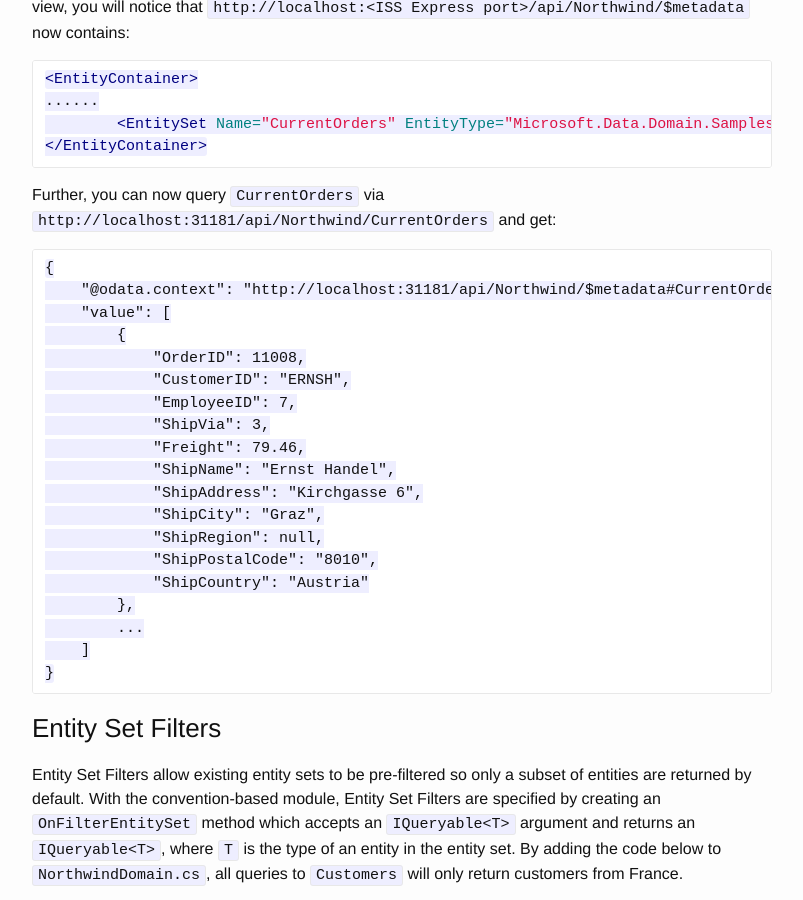
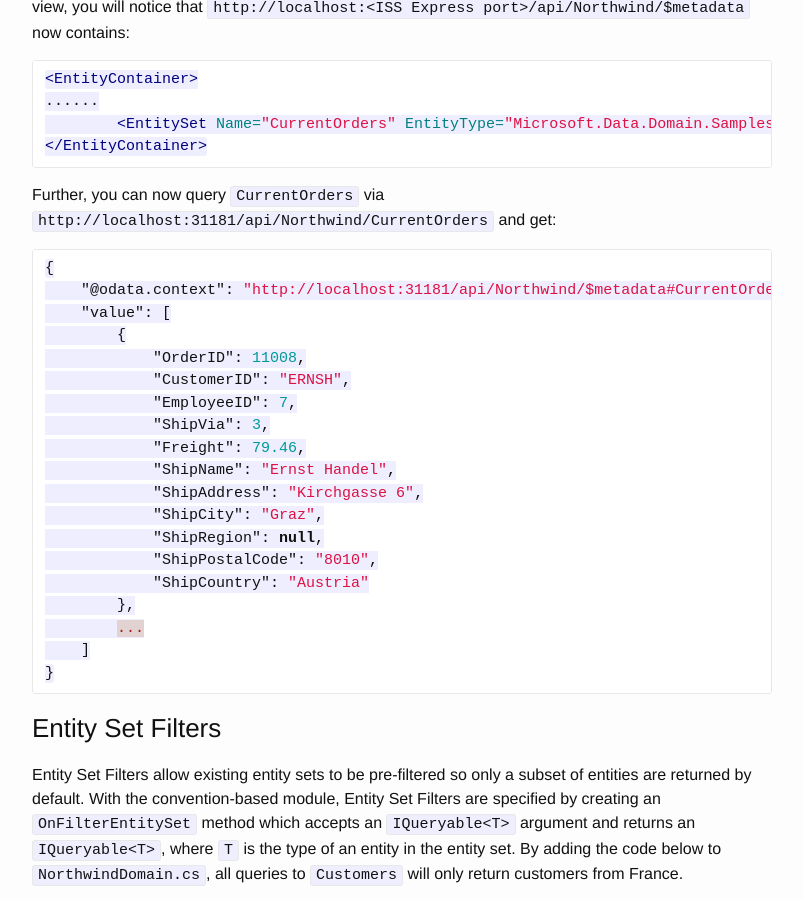
Before and after one commit to OData/RESTier, a Jekyll site: the page built from _posts/2015-01-26-Getting-Started-Part-2.md, in a window 1280 px wide and 900 px high, scrolled down 2899 px. Shown: the whole window, without its empty margins (238-1041 px from the left). Built offline with Jekyll 4.4.1, drawn with Linux system fonts in a browser that asks for light colours; comment, search, counter and statistics services are not loaded; part of the change alters nothing that is shown.

Commit message:
Update RESTier getting started doc format

````diff
--- a/_posts/2015-01-26-Getting-Started-Part-2.md
+++ b/_posts/2015-01-26-Getting-Started-Part-2.md
@@ -5,13 +5,14 @@ description: ""
 category: Getting Started
 ---
 
-This is the second part of a tutorial for a RESTier sample service based on the [Northwind database](http://msdn.microsoft.com/en-us/library/8b6y4c7s.aspx). Here we introduce rich domain logic while bridging the feature gap between [Web API OData](http://www.asp.net/web-api/overview/odata-support-in-aspnet-web-api/odata-v4/create-an-odata-v4-endpoint) and the [previous tutorial](https://github.com/OData/RESTier/wiki/Getting-started---Basic-Tutorial).
+This is the second part of a tutorial for a RESTier sample service based on the [Northwind database](http://msdn.microsoft.com/en-us/library/8b6y4c7s.aspx). Here we introduce rich domain logic while bridging the feature gap between [Web API OData](http://www.asp.net/web-api/overview/odata-support-in-aspnet-web-api/odata-v4/create-an-odata-v4-endpoint) and the [previous tutorial](http://odata.github.io/RESTier/Getting-Started-Part-1/).
 
 ## Fallback to Web API OData
 RESTier is currently a preview release, so there remain features that are not yet natively supported. For example, CUD (Create, Update, Delete) operations are only supported for top-level entities. Given these limitations, we provide ways to fallback to Web API OData to fill these feature gaps. In doing so, we also demonstrate the core methods for extending RESTier in the future.
 
 ### Attribute Routing
 Attribute Routing allows [an entity's property to be accessed directly via a unique URL](http://docs.oasis-open.org/odata/odata/v4.0/errata02/os/complete/part2-url-conventions/odata-v4.0-errata02-os-part2-url-conventions-complete.html#_Toc406398085), so that the value can be directly retrieved or updated. While Attribute Routing isn't yet supported by RESTier, you can fall back to Web API OData in order to add this functionality. To do so, add the code below to `NorthwindController.cs`.
+
 ```csharp
 using Microsoft.Restier.WebApi;
 using RESTierDemo.Models;
@@ -60,6 +61,7 @@ public IHttpActionResult UpdateProductUnitPrice(int key, [FromBody]decimal price
     return Ok(price);
 }
 ```
+
 **Enable Entity Counts**
 
 Entity counts are not currently supported by the `ODataDomainController`, but you can easily implement them yourself. The example below asynchronously queries the database for the count.
@@ -102,6 +104,7 @@ public class NorthwindDomain : DbDomain<NorthwindContext>
 	// Other code
 }
 ```
+
 After adding the `[EnableConventions]` attribute and the code for the `CurrentOrders` imperative view, you will notice that `http://localhost:<ISS Express port>/api/Northwind/$metadata` now contains:
 
 ```xml
@@ -110,8 +113,10 @@ After adding the `[EnableConventions]` attribute and the code for the `CurrentOr
 	<EntitySet Name="CurrentOrders" EntityType="Microsoft.Data.Domain.Samples.Northwind.Models.Order" />
 </EntityContainer>
 ```
+
 Further, you can now query `CurrentOrders` via `http://localhost:31181/api/Northwind/CurrentOrders` and get:
-```
+
+```json
 {
     "@odata.context": "http://localhost:31181/api/Northwind/$metadata#CurrentOrders",
     "value": [
@@ -158,6 +163,8 @@ public async Task<IHttpActionResult> GetCustomersCount()
 
 ### Submit Logic
 Using the same conventions, RESTier can provide custom business logic when entities are submitted. You can do this to all entity set with all operations (`Updated`, `Inserted`, `Deleted`; `Updating`, `Inserting`, `Deleting`) as long as you follow the naming convention `On[Operation][EntitySet]`. For example, by adding the code below to `NorthwindDomain.cs`, you can define what is to be done when updating a `Product`:
+
+
 ```csharp
 private void OnUpdatingProducts(Product product)
 {
````
